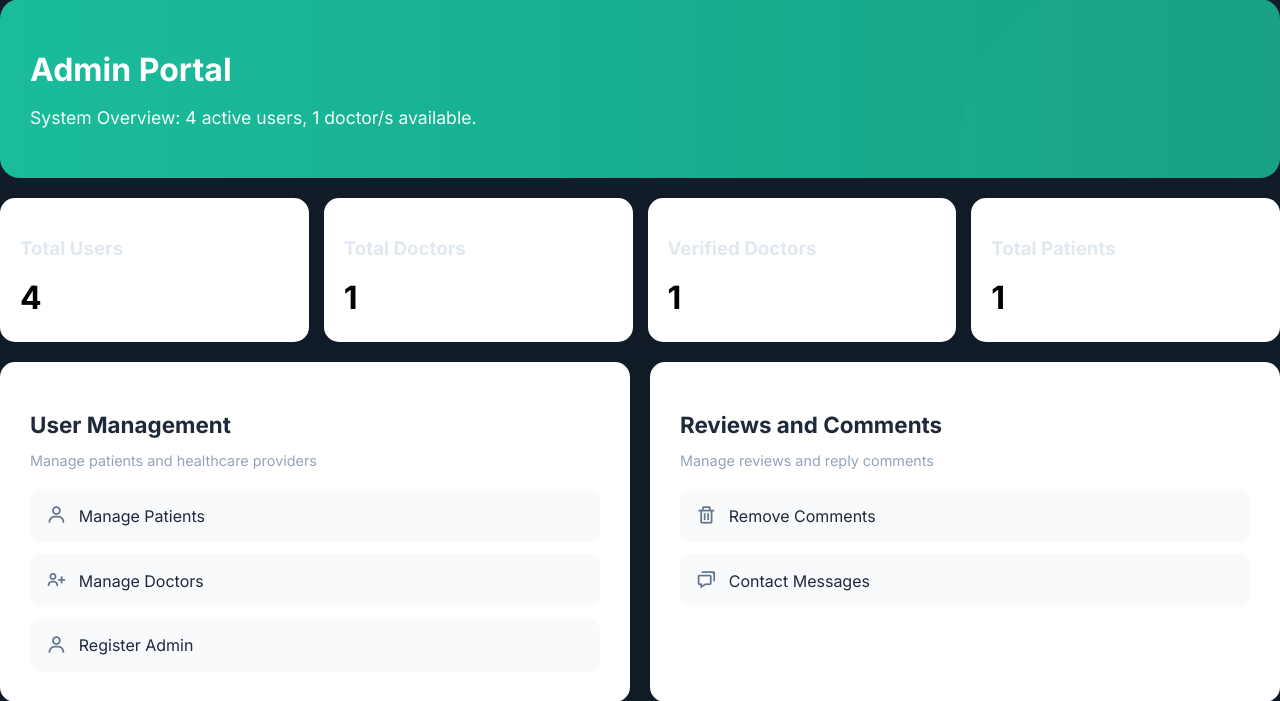
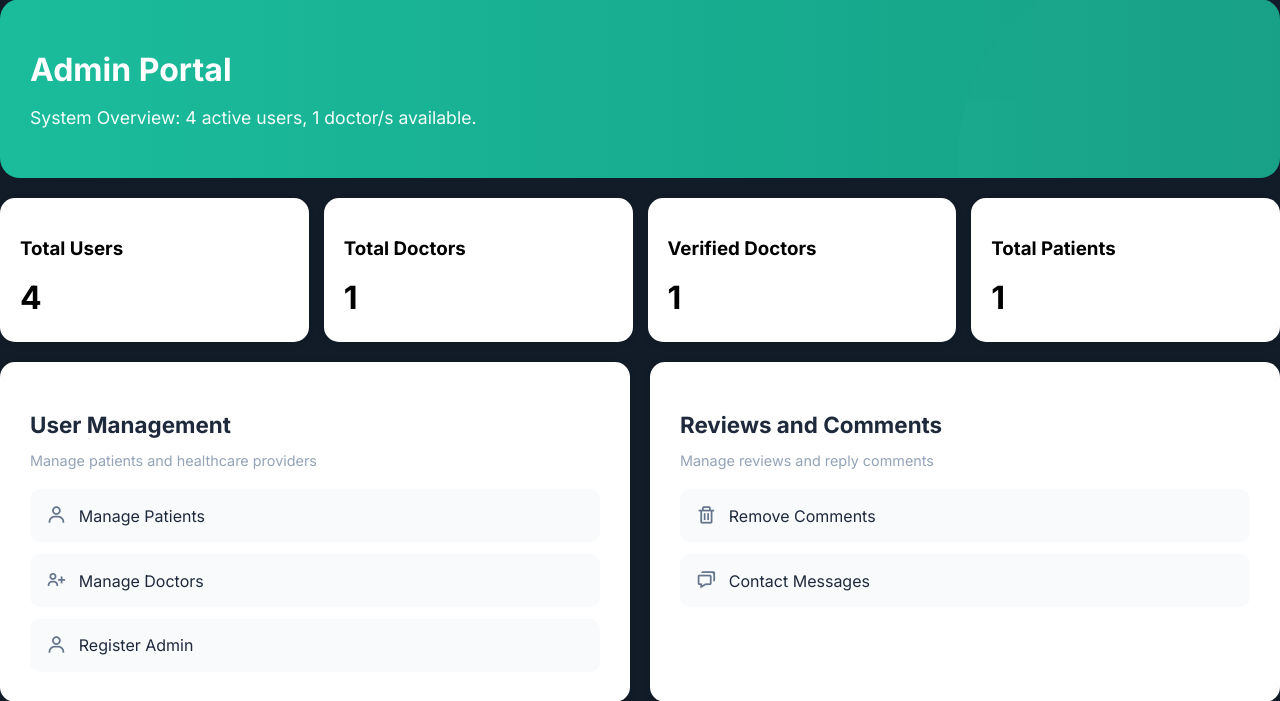
Before and after one commit to sankajithdjinasena/WelltackerR, a PHP site: page /predict/admin_portal.php in a window 1280 px wide. Shown: the part 155-856 px from the top of the page. Run offline with PHP 8.4, Linux system fonts and the light colour scheme; a user stored in the database is signed in; data comes from the database, SQL or seed files in the repository.

Commit message:
Frontend CSS update 3

```diff
--- a/admin_portal.php
+++ b/admin_portal.php
@@ -67,7 +67,7 @@ $verified_doctors = $conn->query("SELECT COUNT(*) AS count FROM doctor_verificat
 
 
     <!-- Vitals Cards -->
-    <div class="vitals-grid">
+    <div class="vitals-grid" style="color:#000">
       <div class="vital-card">
         <h3>Total Users</h3>
         <div class="vital-value"><?php echo $total_users; ?></div>
@@ -135,7 +135,7 @@ $verified_doctors = $conn->query("SELECT COUNT(*) AS count FROM doctor_verificat
     <div class="dialog-content">
       <span class="close-dialog">&times;</span>
       <h2>Manage Patients</h2>
-      <p>Here you can view and manage all patients’ records.</p>
+      <p style="color: #000;">Here you can view and manage all patients’ records.</p>
       <a href="view_users.php" style="text-decoration: none;">-> View Users</a>
     </div>
   </div>
@@ -145,7 +145,7 @@ $verified_doctors = $conn->query("SELECT COUNT(*) AS count FROM doctor_verificat
     <div class="dialog-content">
       <span class="close-dialog">&times;</span>
       <h2>Manage Doctors</h2>
-      <p>Review the Doctors in WellTrackeR</p>
+      <p style="color: #000;">Review the Doctors in WellTrackeR</p>
       <a href="view_doctors.php" style="text-decoration: none;">-> View Doctors</a>
     </div>
   </div>
@@ -155,7 +155,7 @@ $verified_doctors = $conn->query("SELECT COUNT(*) AS count FROM doctor_verificat
     <div class="dialog-content">
       <span class="close-dialog">&times;</span>
       <h2>Register Admin</h2>
-      <p>Register new admin for WellTrackeR</p>
+      <p style="color: #000;">Register new admin for WellTrackeR</p>
       <a href="register_admin.php" style="text-decoration: none;">-> Register Admin</a>
     </div>
   </div>
@@ -166,7 +166,7 @@ $verified_doctors = $conn->query("SELECT COUNT(*) AS count FROM doctor_verificat
     <div class="dialog-content">
       <span class="close-dialog">&times;</span>
       <h2>Remove Comments</h2>
-      <p>View and delete inappropriate or unwanted comments.</p>
+      <p style="color: #000;">View and delete inappropriate or unwanted comments.</p>
       <a href="view_community_posts.php" style="text-decoration: none;">-> Manage posts</a><br><br>
       <a href="view_reply.php" style="text-decoration: none;">-> Manage Replies</a>
 
@@ -179,7 +179,7 @@ $verified_doctors = $conn->query("SELECT COUNT(*) AS count FROM doctor_verificat
     <div class="dialog-content">
       <span class="close-dialog">&times;</span>
       <h2>Contact Messages</h2>
-      <p>View messages submitted through the contact form.</p>
+      <p style="color: #000;">View messages submitted through the contact form.</p>
       <a href="view_contact_messages.php" style="text-decoration: none;">-> View Messages</a>
     </div>
   </div>
--- a/css/patient.css
+++ b/css/patient.css
@@ -159,7 +159,7 @@ body {
 }
 
 .vital-title {
-    color: var(--text-light);
+    color: #000;
     font-size: 0.95em;
     font-weight: 500;
 }
@@ -207,7 +207,7 @@ body {
 .vital-unit {
     font-size: 0.5em;
     font-weight: 500;
-    color: #64748b;
+    color: #000000;
     margin-left: 5px;
 }
 
--- a/doctor_portal.php
+++ b/doctor_portal.php
@@ -329,6 +329,12 @@
 
         <button id="closeModalBtn"
                 style="position:absolute; top:10px; right:10px; cursor:pointer; border:none; background:none; font-size:18px;">✖</button>
+
+                <style>
+                    #closeModalBtn:hover{
+                        color: red;
+                    }
+                </style>
     </div>
 </div>
 <style>
```
Also changed, not shown: community.php (+10 -5 lines), patient_portal.php (+4 -4 lines).
